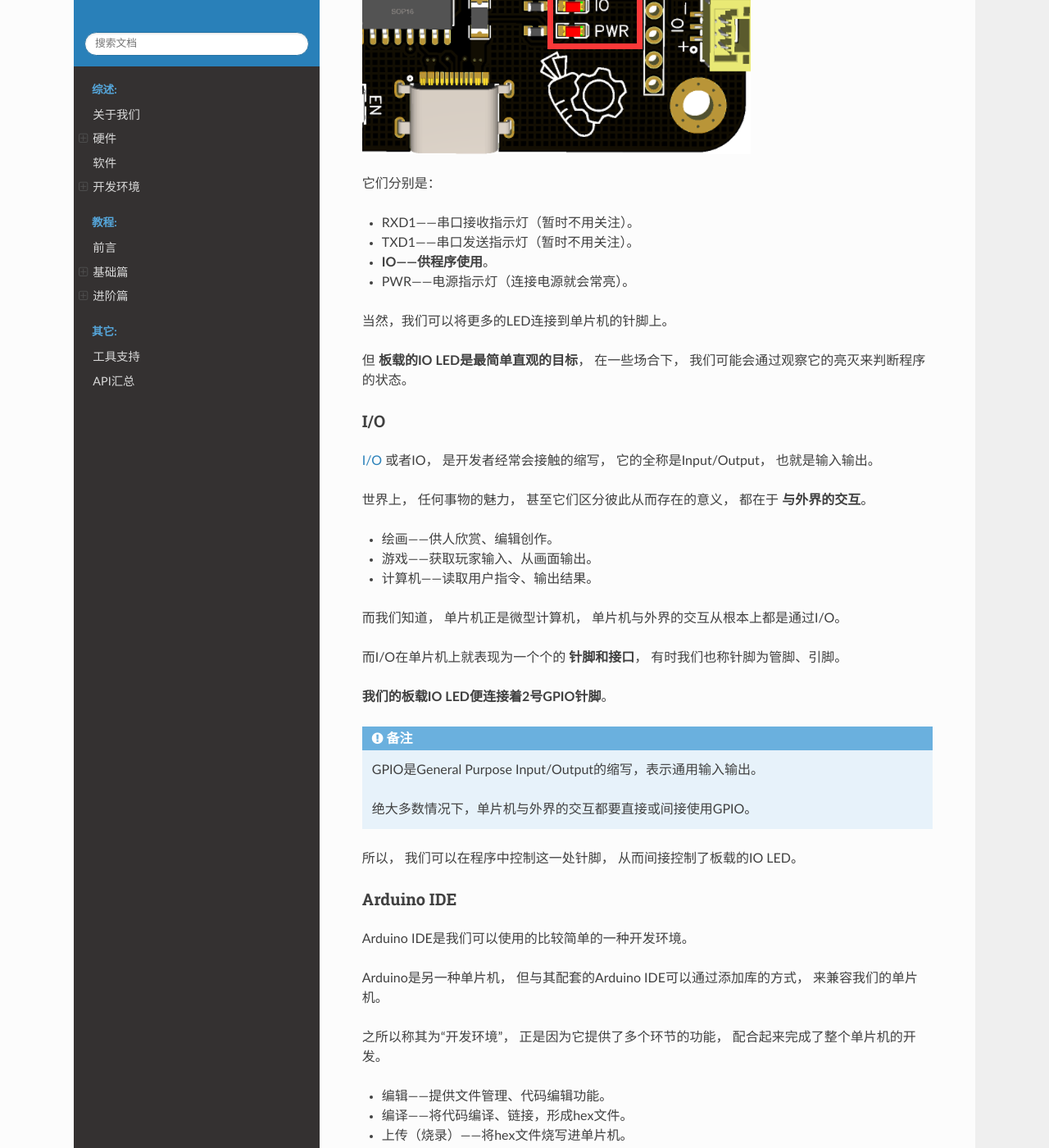
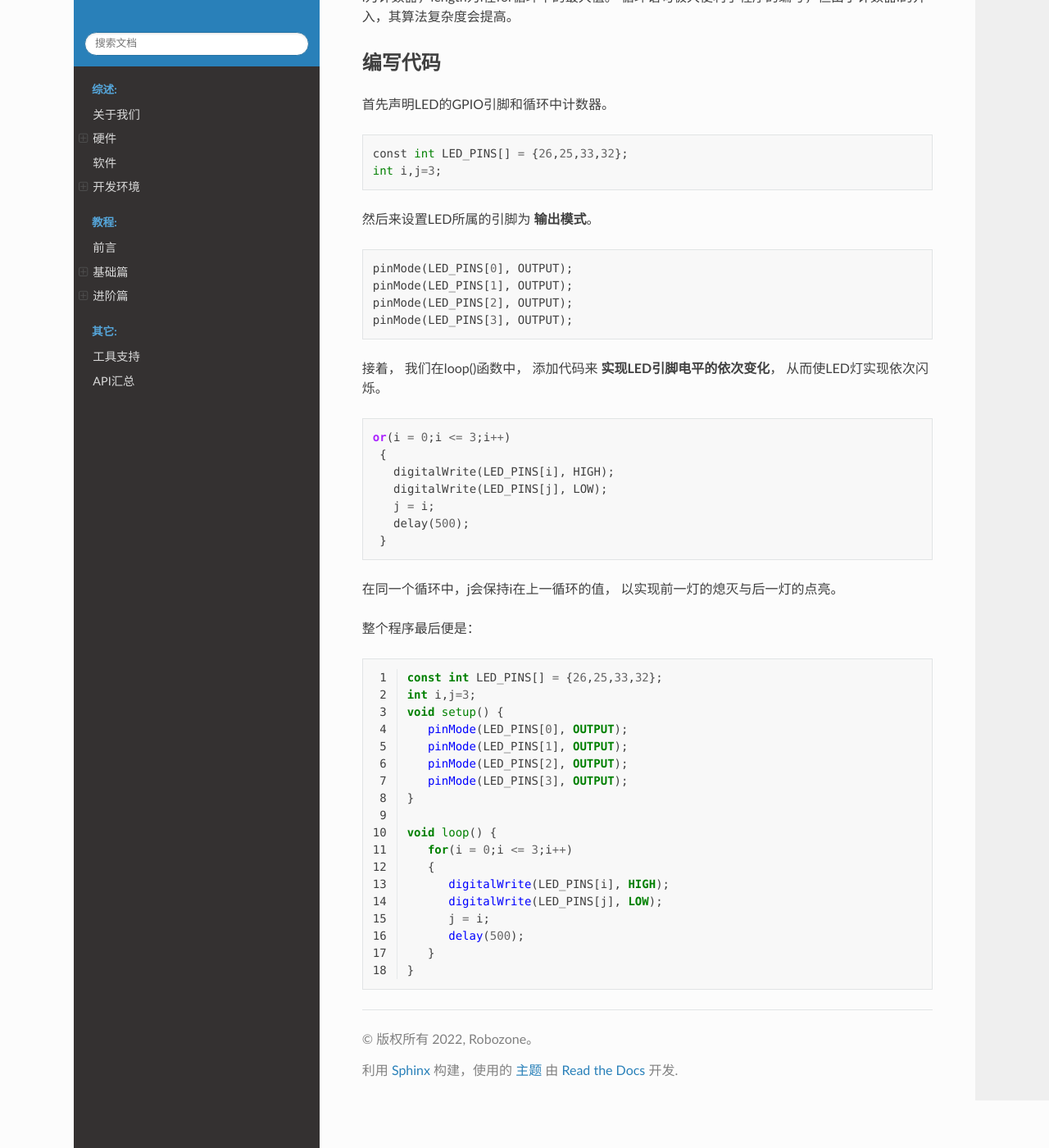
Before and after one commit to Robo-Zone/RBZBoard-docs, a Sphinx documentation site: the page built from source/tutorials/tutorial_basic/03_marquee/03_marquee.rst, in a window 1280 px wide and 1400 px high, scrolled down 818 px. Shown: the whole window at 82% size. Built offline with Sphinx 7.4.7 and the Read the Docs theme 2.0.0, drawn with Linux system fonts in a browser that asks for light colours; some of the changed text lies outside the part shown.

Commit message:
Update 03_marquee.rst

```diff
--- a/source/tutorials/tutorial_basic/03_marquee/03_marquee.rst
+++ b/source/tutorials/tutorial_basic/03_marquee/03_marquee.rst
@@ -1,222 +1,98 @@
-.. _doc_tutorial_basic_01_led:
+.. _doc_tutorial_basic_03_marquee:
 
-数字输出——板载LED的闪烁
+逻辑控制——跑马灯
 ==================================================
 
 我们将会编写程序，
-控制板载的IO LED不断亮、灭，
+控制多个LED/灯带依次亮灭，
 交替循环。
 
 这一小节将系统性地介绍：
 
-1. 使用Arduino IDE编写代码、编译、上传。
-2. 程序的基础流程框架。
-3. 管脚的初始化、模式设置、数字输出。
-4. 延迟函数的使用。
+1. Arduino IDE中数组的使用。
+2. for循环。
 
-前言
-~~~~~~~~~~~~
+数组
+~~~~~~~~~~~~~~~~~~~~~
+数组（Array）是一个固定长度的储存相同数据类型的数据结构。
+数组中的元素被储存在一段连续的内存空间中。
+在程序中使用数组可以更加便捷的对一系列有相同特征的变量进行索引。
+以下是声明数组的一种方式
+::
 
-LED
-----------------
+   int array[] = {};//声明一个数组
 
-在RBZBoard上可以看到4个已经安装好的
-`LED <https://zh.wikipedia.org/wiki/%E7%99%BC%E5%85%89%E4%BA%8C%E6%A5%B5%E7%AE%A1>`_
-（发光二极管）。
+for循环
+~~~~~~~~~~~~~~~~~~~~~
+for循环是一种循环语句，语法如下
+::
 
-.. image:: assets/led.png
-
-它们分别是：
-
-- RXD1——串口接收指示灯（暂时不用关注）。
-- TXD1——串口发送指示灯（暂时不用关注）。
-- **IO——供程序使用**。
-- PWR——电源指示灯（连接电源就会常亮）。
-
-当然，我们可以将更多的LED连接到单片机的针脚上。
-
-但 **板载的IO LED是最简单直观的目标**，
-在一些场合下，
-我们可能会通过观察它的亮灭来判断程序的状态。
-
-I/O
-----------------
-`I/O <https://zh.wikipedia.org/wiki/I/O>`_
-或者IO，
-是开发者经常会接触的缩写，
-它的全称是Input/Output，
-也就是输入输出。
-
-世界上，
-任何事物的魅力，
-甚至它们区分彼此从而存在的意义，
-都在于 **与外界的交互**。
-
-- 绘画——供人欣赏、编辑创作。
-- 游戏——获取玩家输入、从画面输出。
-- 计算机——读取用户指令、输出结果。
-
-而我们知道，
-单片机正是微型计算机，
-单片机与外界的交互从根本上都是通过I/O。
-
-而I/O在单片机上就表现为一个个的 **针脚和接口**，
-有时我们也称针脚为管脚、引脚。
-
-**我们的板载IO LED便连接着2号GPIO针脚**。
-
-.. note::
-   GPIO是General Purpose Input/Output的缩写，表示通用输入输出。
-
-   绝大多数情况下，单片机与外界的交互都要直接或间接使用GPIO。
-
-所以，
-我们可以在程序中控制这一处针脚，
-从而间接控制了板载的IO LED。
-
-Arduino IDE
-----------------
-
-Arduino IDE是我们可以使用的比较简单的一种开发环境。
-
-Arduino是另一种单片机，
-但与其配套的Arduino IDE可以通过添加库的方式，
-来兼容我们的单片机。
-
-之所以称其为“开发环境”，
-正是因为它提供了多个环节的功能，
-配合起来完成了整个单片机的开发。
-
-- 编辑——提供文件管理、代码编辑功能。
-- 编译——将代码编译、链接，形成hex文件。
-- 上传（烧录）——将hex文件烧写进单片机。
-
-在这篇教程中不会过多阐述编译和烧录这方面偏向底层的内容。
-
-Arduino IDE的安装、界面介绍可以参考 @Todo。
-
-创建与保存程序
-~~~~~~~~~~~~~~~~~~~~~
-
-.. highlight:: arduino
-
-打开Arduino IDE，
-不忙着写代码，
-我们先保存。
-
-可以按下图操作，也可以使用ctrl+s快捷键。
-
-.. image:: assets/save.png
-
-在弹出的窗口中选择路径、修改命名。
-
-.. image:: assets/save2.png
-
-随时保存是个好习惯，
-避免程序突然关闭、电脑突然关机等情况导致你的努力白费。
-
-然后我们可以观察初始生成的两个函数：
-
-- setup()
-- loop()
-
-它们都没有返回值，
-都是被单片机自主调用的，
-它们的调用方式如下图注释（双斜杠//引出的内容）所示。
-
-.. code-block:: arduino
-   :emphasize-lines: 2-3,7-8
-   :linenos:
-
-   void setup() {
-      // 初始化函数
-      // 这里的代码将在一开始被执行一次
+   for(i = 0;i <= length; i++)
+   {
+      //循环内容
    }
 
-   void loop() {
-      // 主循环函数
-      // 这里的代码将在setup()后被一直循环调用
-   }
+i为计数器，length为i在for循环中的最大值。
+循环语句极大便利了程序的编写，但由于计数器i的介入，其算法复杂度会提高。
 
 编写代码
 ~~~~~~~~~~~~~~~~~~~~~
 
-我们想要定义一个常量，
-来 **表示板载IO LED的GPIO编号**，
-方便查看和后续的更改。
-
-所以我们在最外层（setup和loop函数以外）添加代码：
+首先声明LED的GPIO引脚和循环中计数器。
 
 ::
 
-   const int IO_LED_PIN = 2; // 定义IO LED的GPIO编号
+   const int LED_PINS[] = {26,25,33,32};
+   int i,j=3;
 
-然后，
-我们在setup初始化函数中，
-调用pinMode()函数，
-来设置IO LED所属的2号GPIO引脚为 **输出模式**。
+
+然后来设置LED所属的引脚为 **输出模式**。
 
 ::
 
-   pinMode(IO_LED_PIN, OUTPUT); // 设置引脚模式
+   pinMode(LED_PINS[0], OUTPUT);
+   pinMode(LED_PINS[1], OUTPUT);
+   pinMode(LED_PINS[2], OUTPUT);
+   pinMode(LED_PINS[3], OUTPUT);
 
 接着，
 我们在loop()函数中，
-添加代码来 **输出高电平到IO_LED_PIN（GPIO2）**，
-从而点亮连接在GPIO2上的IO LED。
+添加代码来 **实现LED引脚电平的依次变化**，
+从而使LED灯实现依次闪烁。
 
 ::
 
-   digitalWrite(IO_LED_PIN, HIGH); // 点亮IO LED，HIGH表示高电平
+   or(i = 0;i <= 3;i++)
+    {
+      digitalWrite(LED_PINS[i], HIGH);
+      digitalWrite(LED_PINS[j], LOW);
+      j = i;
+      delay(500);
+    }
 
-光是点亮只会让IO LED保持常亮，
-这还不够，
-我们希望IO LED在半秒后灭掉。
-
-::
-
-   delay(500); // 等待（延迟）500ms（即0.5s）
-   digitalWrite(IO_LED_PIN, LOW); // 关闭IO LED，LOW表示低电平
-   delay(500);                    // 再等半秒，才进入下一次loop()函数的循环点亮IO LED
+在同一个循环中，j会保持i在上一循环的值，
+以实现前一灯的熄灭与后一灯的点亮。
 
 整个程序最后便是：
 
 .. code-block:: arduino
    :linenos:
 
-   const int IO_LED_PIN = 2; // 定义IO LED的GPIO编号
-
+   const int LED_PINS[] = {26,25,33,32};
+   int i,j=3;
    void setup() {
-      // 初始化函数
-      // 这里的代码将在一开始被执行一次
-      pinMode(IO_LED_PIN, OUTPUT); // 设置引脚模式
+      pinMode(LED_PINS[0], OUTPUT);
+      pinMode(LED_PINS[1], OUTPUT);
+      pinMode(LED_PINS[2], OUTPUT);
+      pinMode(LED_PINS[3], OUTPUT);
    }
 
    void loop() {
-      // 主循环函数
-      // 这里的代码将在setup()后被一直循环调用
-      digitalWrite(IO_LED_PIN, HIGH); // 点亮IO LED，HIGH表示高电平
-      delay(500);                     // 等待（延迟）500ms（即0.5s）
-      digitalWrite(IO_LED_PIN, LOW);  // 关闭IO LED，LOW表示低电平
-      delay(500);                     // 再等半秒，才进入下一次loop()函数的循环点亮IO LED
+      for(i = 0;i <= 3;i++)
+      {
+         digitalWrite(LED_PINS[i], HIGH);
+         digitalWrite(LED_PINS[j], LOW);
+         j = i;
+         delay(500);
+      }
    }
-
-上传单片机
-~~~~~~~~~~~~~~~~~~~~~
-
-我们使用type-c的 **数据线** （不能使用充电线）连接电脑。
-
-然后确认：
-
-- “开发板”选择“ESP32 Dev Module”。
-- “端口”选择单片机连接端口。
-
-.. note::
-   如果遇到问题，
-   可以查看 @Todo 章节来学习如何配置环境并上传程序。
-
-点击上传按钮，
-等待上传完毕，
-即可看到IO LED在以半秒钟的频率闪烁。
-
-.. image:: assets/result.png
```
